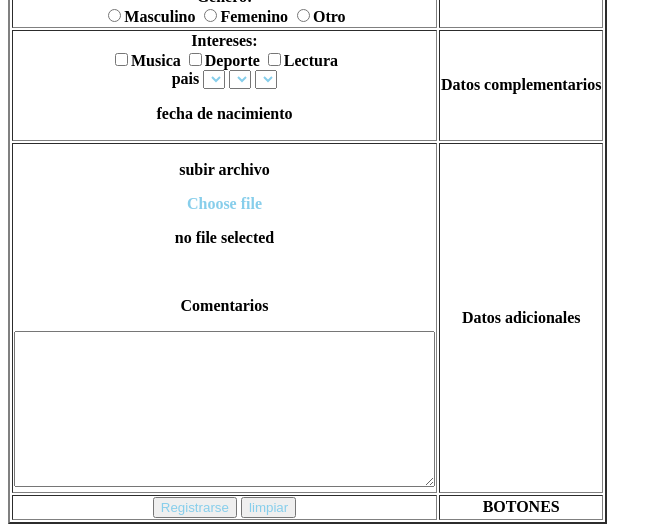
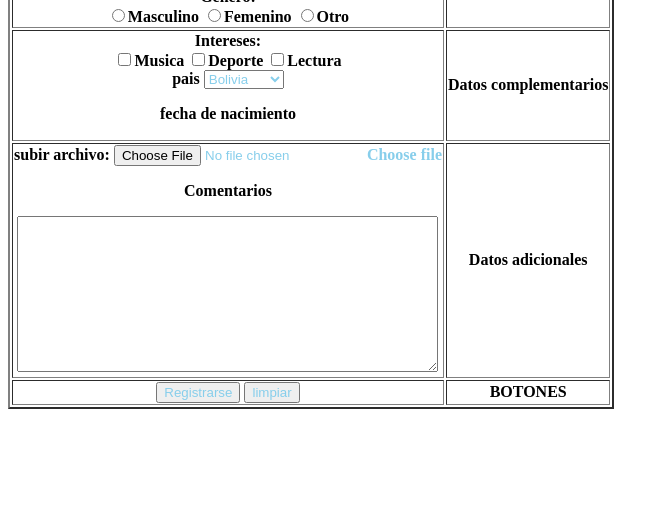
Before and after one commit to blaze-darck/ExamenPI, a plain HTML site: page index.html in a window 1280 px wide. Shown: the part 307-839 px from the top of the page, without its empty margins (0-669 px from the left). After the commit the page ends 800 px from the top, so only its background shows below. Drawn offline with Linux system fonts and the light colour scheme.

Commit message:
fix: Arreglo del formulario de seleccion de pais

```diff
--- a/index.html
+++ b/index.html
@@ -35,15 +35,23 @@
             </form>
              <form >
                 pais
-                <select style="color: skyblue;" name="bolivia" id="bol">Bolivia</select>
-                <select style="color: skyblue;" name="venezuela" id="ven">Venezuela</select>
-                <select style="color: skyblue;" name="colombia" id="col">Colomvia</select>
+                <select style="color: skyblue;" name="seleccion" id="pais">
+                    <option value="bolivia">Bolivia</option>
+                    <option value="paraguay">Paraguay</option>
+                    <option value="uruguay">Uruguay</option>
+                    <option value="peru">Peru</option>
+                    <option value="chile">Chile</option>
+                    <option value="argentina">Argentina</option>
+                    <option value="brasil">Brasil</option>
+                </select>
+
              </form>
 
             <p>fecha de nacimiento</p>
     </th><th>Datos complementarios</th></tr>
     <tr><th>
-        <p>subir archivo <p style="color: skyblue;">Choose file</p> no file selected</p>
+        subir archivo:
+            <label style="color: skyblue;"><input type="file">Choose file</label>
         <br>
             <p>Comentarios</p>
             <textarea name="Comentarios"  placeholder="" rows="10" cols="50"></textarea>
```
